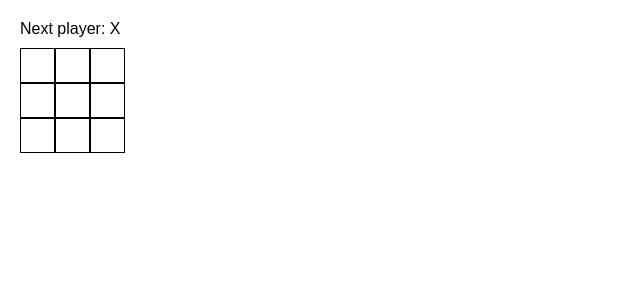
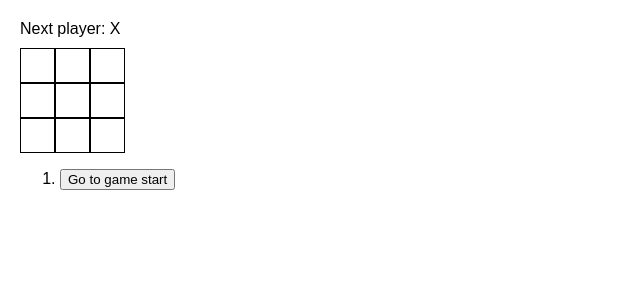
Before and after one commit to gulfaniputra/noughtx-app, a React (Vite) app: page / in a window 1280 px wide. Shown: the top 300 px of the page, without its empty margins (0-640 px from the left). Built offline with nearby package versions, Linux system fonts and the light colour scheme.

Commit message:
Implement <button> that show past moves

```diff
--- a/src/App.jsx
+++ b/src/App.jsx
@@ -58,13 +58,28 @@ export default function Game() {
     setXIsNext(!xIsNext);
   }
 
+  const moves = history.map((squares, move) => {
+    let description = "";
+    if (move > 0) {
+      description = "Go to move #" + move;
+    } else {
+      description = "Go to game start";
+    }
+
+    return (
+      <li key={move}>
+        <button onClick={() => jumpTo(move)}>{description}</button>
+      </li>
+    );
+  });
+
   return (
     <div className="game">
       <div className="game-board">
         <Board xIsNext={xIsNext} squares={currentSquares} onPlay={handlePlay} />
       </div>
       <div className="game-info">
-        <ol>{}</ol>
+        <ol>{moves}</ol>
       </div>
     </div>
   );
```
